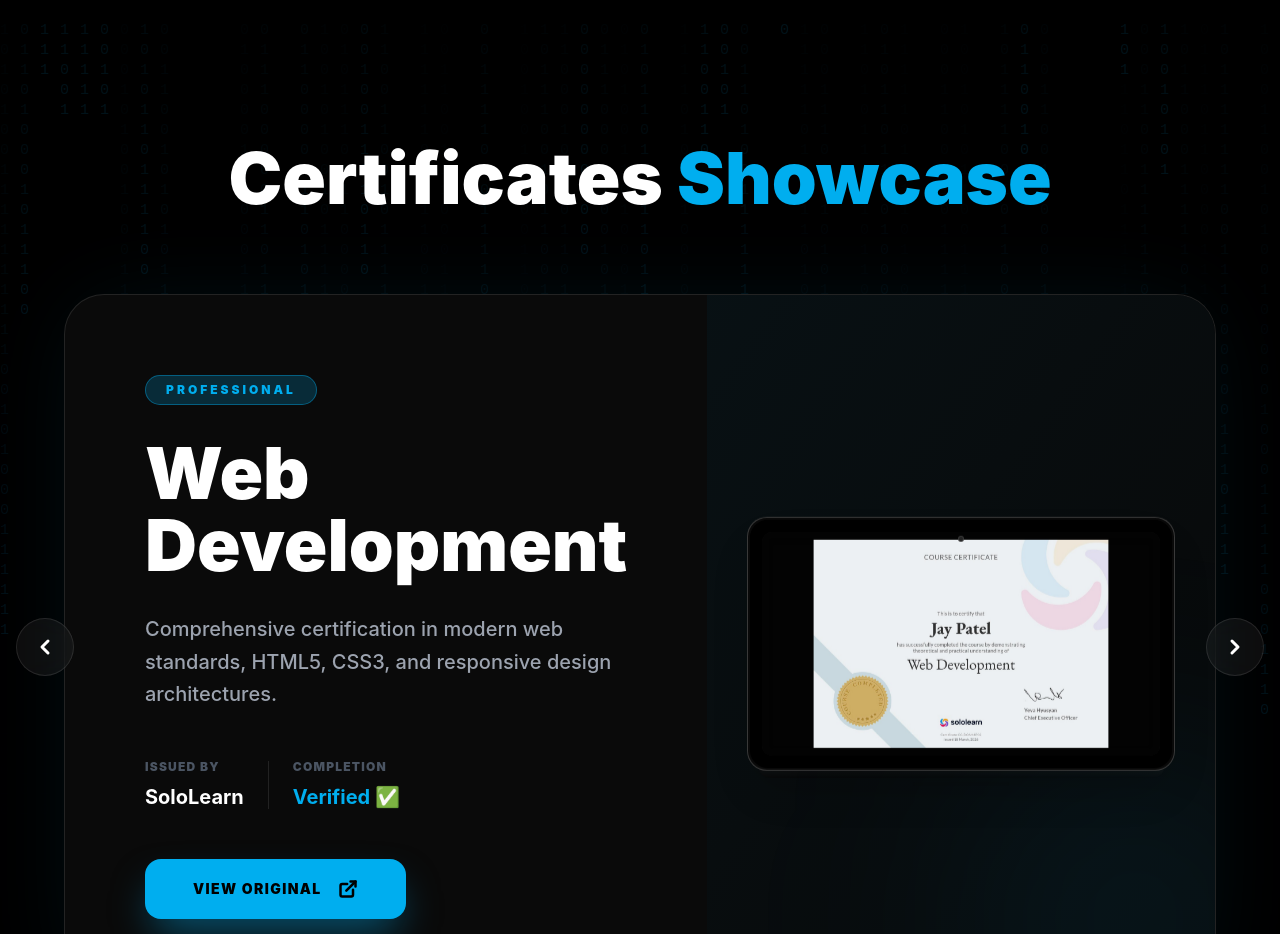
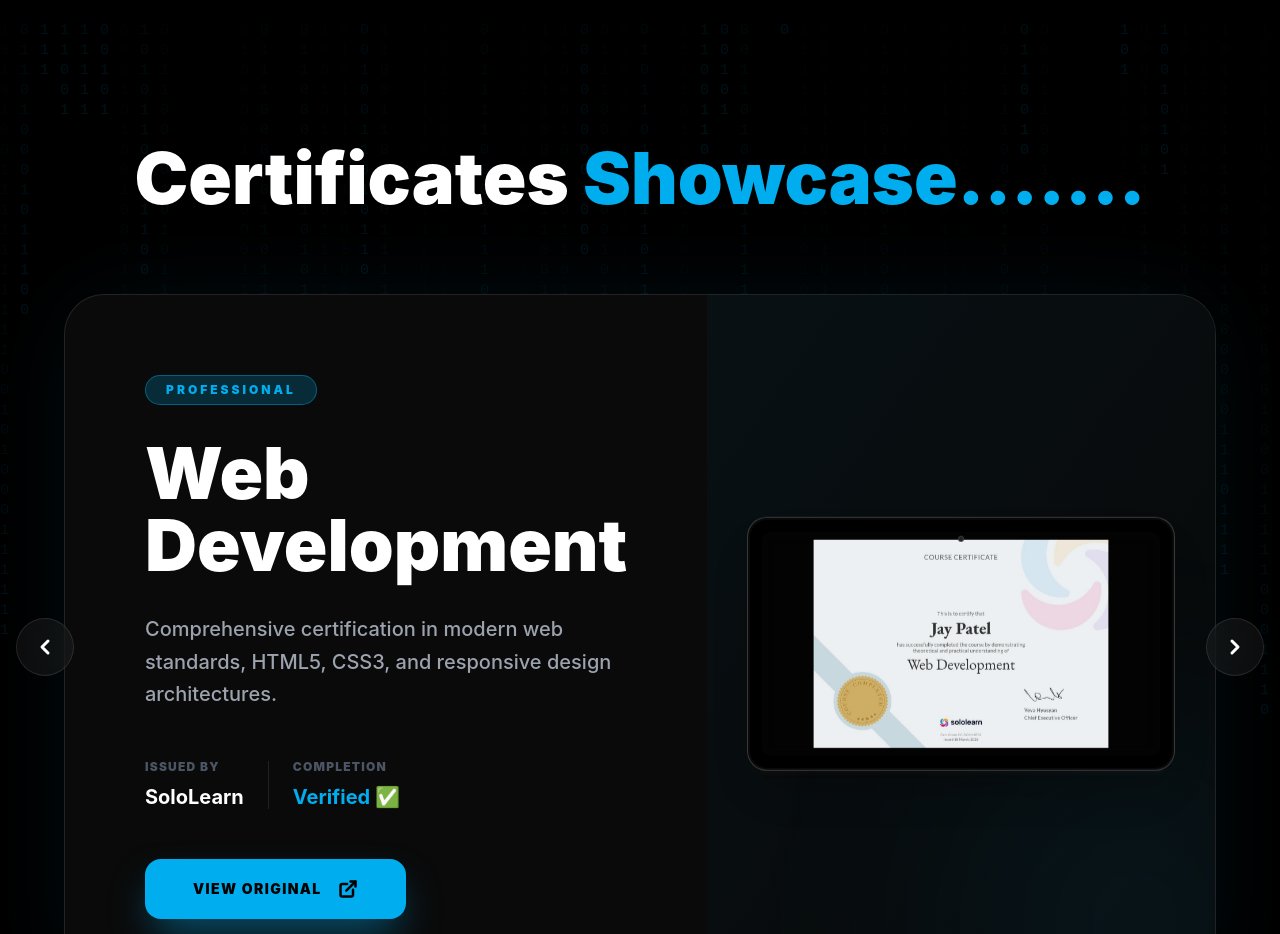
Before and after one commit to Jay-Patel-cg/Jay-Portfolio, a React (Vite) app: page / in a window 1280 px wide. Shown: the part 2800-3734 px from the top of the page. Built offline with nearby package versions, Linux system fonts and the light colour scheme.

Commit message:
New Change

```diff
--- a/src/components/Certificates.jsx
+++ b/src/components/Certificates.jsx
@@ -155,7 +155,7 @@
                         whileInView={{ opacity: 1, y: 0 }}
                         className="text-5xl md:text-7xl font-black text-white"
                     >
-                        Certificates <span className="text-[#00AEEF]">Showcase</span>
+                        Certificates <span className="text-[#00AEEF]">Showcase.......</span>
                     </motion.h2>
                 </div>
 
```
